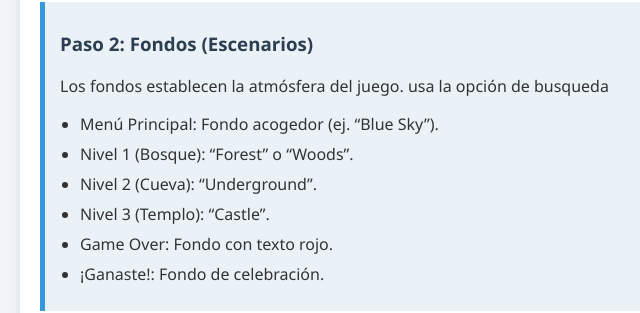
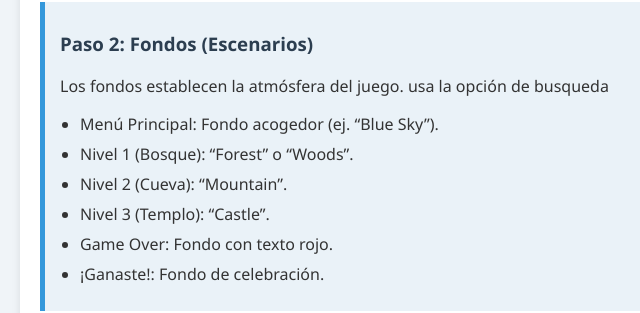
Before and after one commit to josepantaleo/olimpiadas, a plain HTML site: page ejemplo.html in a window 1280 px wide. Shown: the part 1119-1432 px from the top of the page, 0-640 px from the left. Drawn offline with Linux system fonts and the light colour scheme.

Commit message:
Update ejemplo.html

```diff
--- a/ejemplo.html
+++ b/ejemplo.html
@@ -68,7 +68,7 @@
       <ul>
         <li>Menú Principal: Fondo acogedor (ej. “Blue Sky”).</li>
         <li>Nivel 1 (Bosque): “Forest” o “Woods”.</li>
-        <li>Nivel 2 (Cueva): “Underground”.</li>
+        <li>Nivel 2 (Cueva): “Mountain”.</li>
         <li>Nivel 3 (Templo): “Castle”.</li>
         <li>Game Over: Fondo con texto rojo.</li>
         <li>¡Ganaste!: Fondo de celebración.</li>
```
